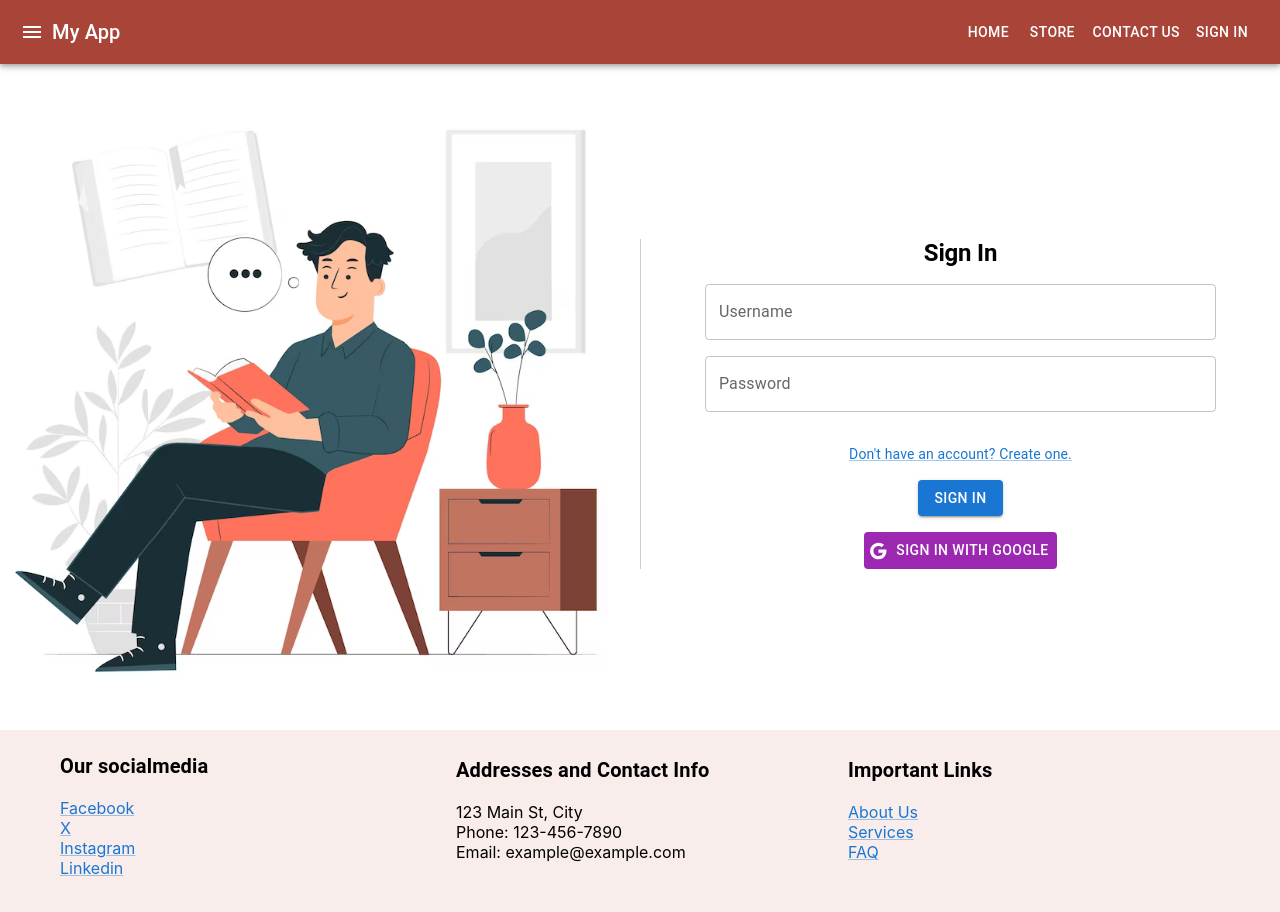
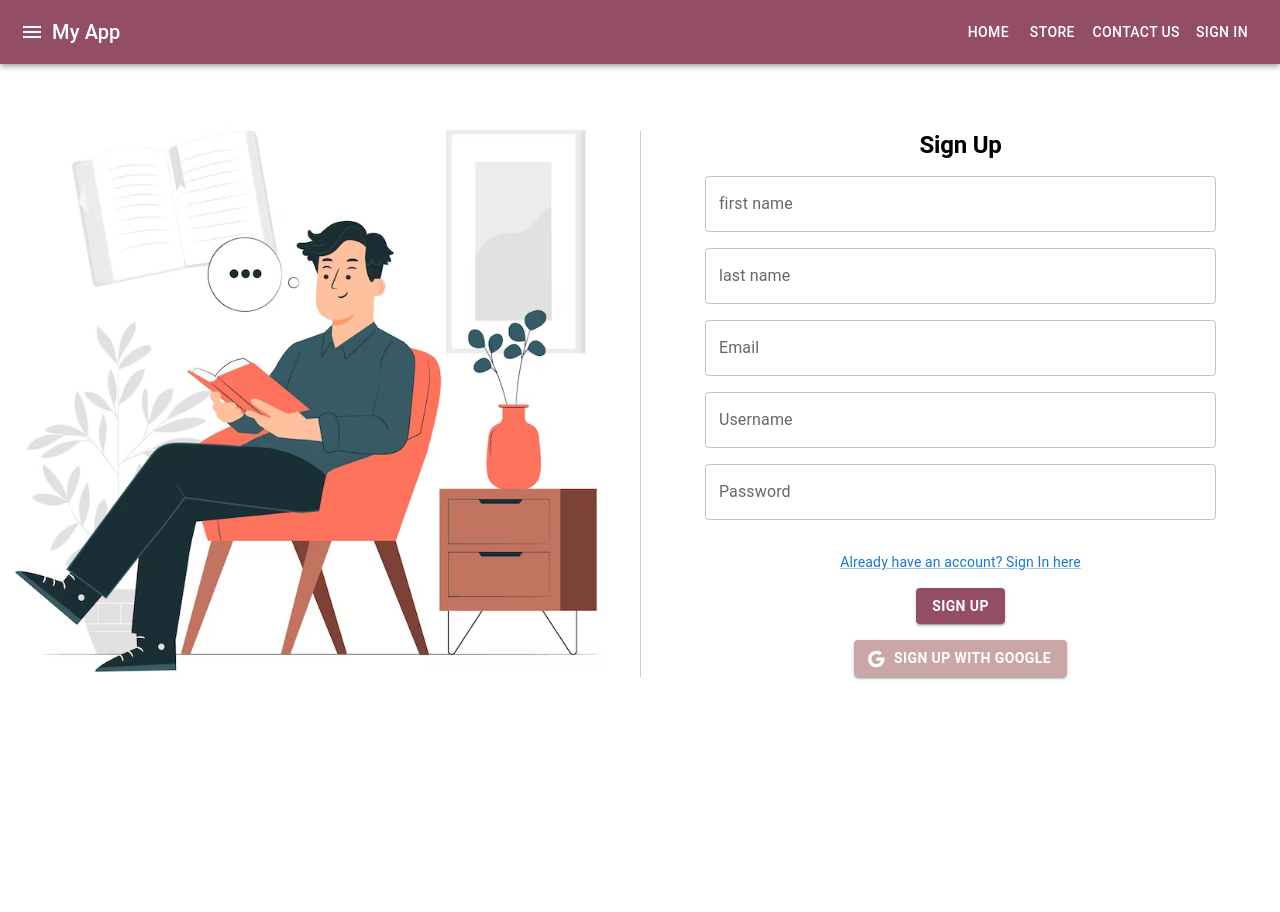
Before and after one commit to Mostafa-Elshahawy/Byte-Books, a React (Create React App) app in the folder byte-books-frontend/: page /signup in a window 1280 px wide. After the commit the page ends 800 px from the top, so only its background shows below. Built offline with nearby package versions, Linux system fonts and the light colour scheme.

Commit message:
finished the SignupForm , changed the direction of the loginform

```diff
--- a/byte-books-frontend/src/components/Form.js
+++ b/byte-books-frontend/src/components/LoginForm.js
@@ -5,7 +5,7 @@ import GoogleIcon from '@mui/icons-material/Google';
 import {ThemeProvider} from "@mui/material/styles";
 import manReadinImage from '../images/man-reading.png';
 
-const Form = ({title,onSubmit}) => {
+const LoginForm = ({title,onSubmit}) => {
     const theme = useTheme();
 
       const signInLabel = {
@@ -20,10 +20,11 @@ const Form = ({title,onSubmit}) => {
 
       const googleButton = {
         marginTop: theme.spacing(2),
-        backgroundColor: theme.palette.secondary.main,
+        backgroundColor: '#CAA6A6',
         color: '#fff',
+        fontWeight: 'bold',
         '&:hover': {
-          backgroundColor: theme.palette.secondary.dark,
+          backgroundColor: '#b38080',
         },
       };
 
@@ -36,10 +37,7 @@ const Form = ({title,onSubmit}) => {
     return (
         <ThemeProvider theme={theme}>
       <form style={{ display: 'flex', alignItems: 'center', justifyContent: 'center', height: '100%' }} onSubmit={handleSubmit}>
-        {/* Image */}
-        <img src={manReadinImage} alt="man reading" style={{ width: '50%' }} />
-
-        <Grid container direction="column" justify="center" alignItems="center" style={{ borderLeft: '1px solid #ccc', width: '50%' }}>
+        <Grid container direction="column" justify="center" alignItems="center" style={{ borderRight: '1px solid #ccc', width: '50%' }}>
           {/* Sign In label */}
           <Typography variant="h2" style={signInLabel}>
             Sign In
@@ -59,7 +57,9 @@ const Form = ({title,onSubmit}) => {
           </Typography>
 
           {/* Sign In button */}
-          <Button type="submit" variant="contained" style={{ marginTop: theme.spacing(2) }}>
+          <Button type="submit" variant="contained" style={{ marginTop: theme.spacing(2), fontWeight: 'bold',backgroundColor:'#944e63','&:hover':{
+            backgroundColor: '#b0697e',
+          }}}>
             Sign In
           </Button>
 
@@ -68,9 +68,11 @@ const Form = ({title,onSubmit}) => {
             Sign In with Google
           </Button>
         </Grid>
+        {/* Image */}
+        <img src={manReadinImage} alt="man reading" style={{ width: '50%' }} />
       </form>
     </ThemeProvider>
     );
 };
 
-export default Form;
+export default LoginForm;
--- /dev/null
+++ b/byte-books-frontend/src/components/SignupForm.js
@@ -0,0 +1,61 @@
+import React from'react';
+import {Button, Grid, TextField, Typography,Link , useTheme} from '@mui/material';
+import {Link as RouterLink} from 'react-router-dom';
+import GoogleIcon from '@mui/icons-material/Google';
+import { ThemeProvider } from '@emotion/react';
+import manReadinImage from '../images/man-reading.png';
+
+const SignUpForm = ({title,onSubmit})=>{
+    const theme = useTheme();
+
+    const SignUpLabel = {
+        fontWeight: 'bold',
+        fontSize:'24px',
+        marginBottom: theme.spacing(2),
+    };
+    const SignInLink = {
+        marginTop: theme.spacing(2),
+    };
+
+    const googleButton = {
+        marginTop: theme.spacing(2),
+        backgroundColor: '#CAA6A6',
+        color: '#fff',
+        fontWeight: 'bold',
+        '&:hover': {
+          backgroundColor: '#b38080',
+        },
+    };
+    const handleSubmit = (event) => {
+        event.preventDefault();
+        if(onSubmit){
+            onSubmit();
+        }
+    };
+    return (
+        <ThemeProvider theme={theme}>
+            <form style={{display:'flex',alignItems:'center',justifyContent:'center',height:'100%'}} onSubmit={handleSubmit}>
+                <img src={manReadinImage} style={{width:'50%'}} alt="man reading"/>
+                <Grid container direction="column" justify="center" alignItems="center" style={{borderLeft:'1px solid #ccc',width:'50%'}}>
+                    <Typography variant="h2" style={SignUpLabel}>Sign Up</Typography>
+                    <TextField label="first name" variant='outlined' style={{marginBottom:theme.spacing(2),width:'80%'}}/>
+                    <TextField label="last name" variant='outlined' style={{marginBottom:theme.spacing(2),width:'80%'}}/>
+                    <TextField label="Email" variant='outlined' style={{marginBottom:theme.spacing(2),width:'80%'}}/>
+                    <TextField label="Username" variant='outlined' style={{marginBottom:theme.spacing(2),width:'80%'}}/>
+                    <TextField label="Password" type="password" variant='outlined' style={{marginBottom:theme.spacing(2),width:'80%'}}/>
+                    <Typography variant='body2' align='center' style={SignInLink}>
+                        <Link component={RouterLink} to="/login" >Already have an account? Sign In here</Link>
+                    </Typography>
+                    <Button type='submit' variant='contained' style={{ marginTop: theme.spacing(2), fontWeight: 'bold',backgroundColor:'#944e63','&:hover':{
+                        backgroundColor: '#b0697e',
+                        }}}>Sign Up
+                    </Button>
+                    <Button startIcon={<GoogleIcon/>} type='submit' variant='contained' style={googleButton}>Sign Up with Google</Button>
+                </Grid>
+            </form>
+        </ThemeProvider>
+    )
+}
+
+
+export default SignUpForm;
--- a/byte-books-frontend/src/components/navbar.js
+++ b/byte-books-frontend/src/components/navbar.js
@@ -8,7 +8,7 @@ import {Link} from 'react-router-dom';
 const theme = createTheme({
     palette: {
         primary:{
-            main:'#A94438',
+            main:'#944e63',
         },
     },
 });
@@ -16,7 +16,7 @@ const theme = createTheme({
 const styles = {
     button: {
         '&:hover': {
-            backgroundColor :'#bf4d40',
+            backgroundColor :'#b0697e',
             borderRadius: '10px',
             color:'#ffffff',
         },
--- a/byte-books-frontend/src/pages/loginPage.js
+++ b/byte-books-frontend/src/pages/loginPage.js
@@ -1,8 +1,8 @@
 import React,{useState} from 'react';
 import axios from 'axios';
 import Navbar from '../components/Navbar';
-import Form from '../components/Form';
-import Footer from '../components/Footer';
+import LoginForm from '../components/LoginForm';
+
 
 const LoginPage = () => {
     const [username, setUsername] = useState('');
@@ -22,7 +22,7 @@ const LoginPage = () => {
     return (
         <div>
         <Navbar />
-        <Form
+        <LoginForm
           title="Login"
           onSubmit={handleLogin}
         >
@@ -42,8 +42,7 @@ const LoginPage = () => {
               onChange={(e) => setPassword(e.target.value)}
             />
           </label>
-        </Form>
-        <Footer />
+        </LoginForm>
       </div>
     );
 };
--- a/byte-books-frontend/src/pages/signupPage.js
+++ b/byte-books-frontend/src/pages/signupPage.js
@@ -1,53 +1,44 @@
 import React, { useState } from 'react';
 import axios from 'axios';
 import Navbar from '../components/Navbar';
-import Form from '../components/Form';
-import Footer from '../components/Footer';
+import SignUpForm from '../components/SignupForm';
 
 const SignupPage = () => {
   const [username, setUsername] = useState('');
   const [password, setPassword] = useState('');
-    const handleSignup = async ()=>{
-        try {
-            const response = await axios.post('http://localhost:5000/signup', {
+  const [email, setEmail] = useState('');
+  const [fname,setFname] = useState('');
+  const [lname,setLname] = useState('');
+
+  const handleSignUp = async ()=>{
+    try{
+      const response = axios.get('http://localhost:5000/signup', {
         username,
         password,
+        email,
+        fname,
+        lname,
       });
-
-            // Handle successful signup response
-            console.log('Signup successful:', response.data);
-          } catch (error) {
-            // Handle signup error
-            console.error('Signup error:', error.response.data);
+      console.log('signupSuccessful', response.data);
+    }
+    catch(error){
+      console.error('error during signup',error.response.data);
     }
   };
+
   return (
     <div>
       <Navbar />
-        <Form
-          title="Signup"
-          onSubmit={handleSignup}
-        >
-          <label>
-            Username:
-            <input
-              type="text"
-              value={username}
-              onChange={(e) => setUsername(e.target.value)}
-            />
-          </label>
-          <label>
-            Password:
-            <input
-              type="password"
-              value={password}
-              onChange={(e) => setPassword(e.target.value)}
-            />
-          </label>
-        </Form>
-        <Footer />
+      <SignUpForm title='signUp' onSubmit={handleSignUp}>
+        <label>fname:<input type="text" value={fname} onChange={(e) => setFname(e.target.value)} /></label>
+        <label>lname:<input type="text" value={lname} onChange={(e) => setLname(e.target.value)} /></label>
+        <label>username:<input type="text" value={username} onChange={(e) => setUsername(e.target.value)} /></label>
+        <label>email:<input type="text" value={email} onChange={(e) => setEmail(e.target.value)} /></label>
+        <label>password:<input type="password" value={password} onChange={(e) => setPassword(e.target.value)} /></label>
+      </SignUpForm>
     </div>
-    );
+  )
+
 };
 
 export default SignupPage;
```
Lines whose indentation alone changed are shown as unchanged.
